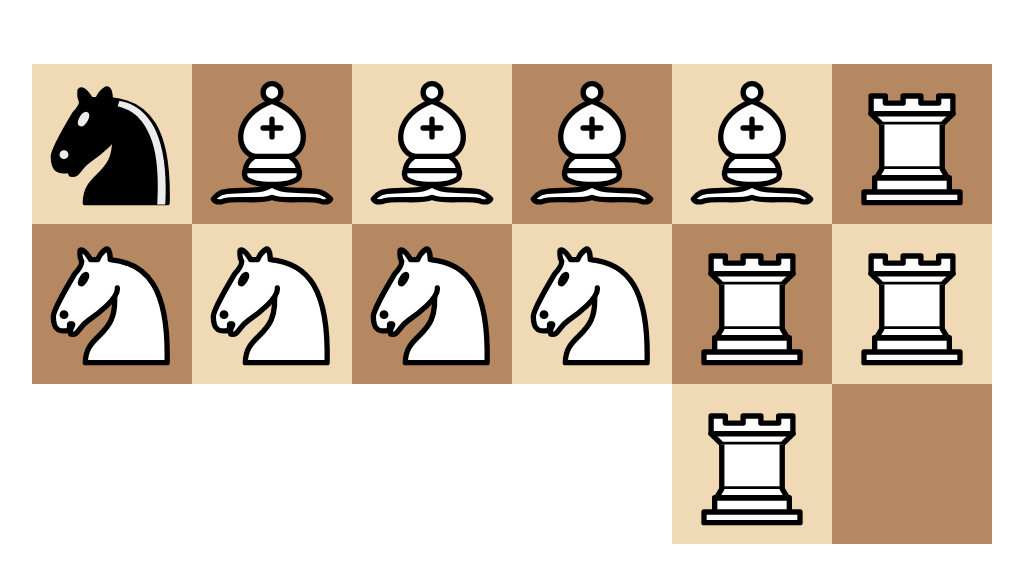
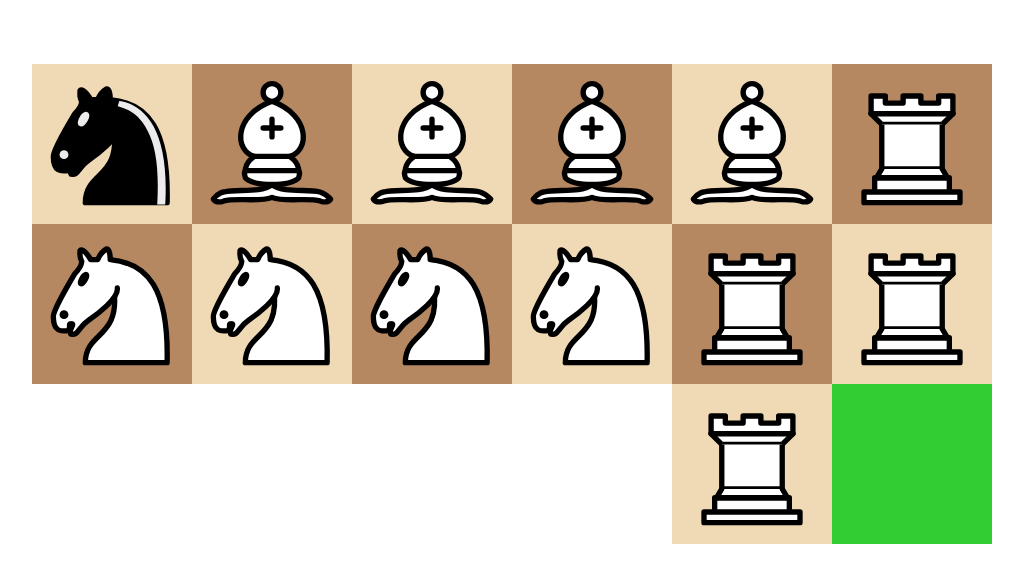
Before and after one commit to qdrptd/black-knight, a React (Create React App) app: page / in a window 1280 px wide. Shown: the top 582 px of the page, without its empty margins (128-1151 px from the left). Built offline with nearby package versions, Linux system fonts and the light colour scheme.

Commit message:
modified goal color

```diff
--- a/src/App.tsx
+++ b/src/App.tsx
@@ -118,7 +118,7 @@ function App() {
                   value === 'W'?
                   <div className='w-16 lg:w-40 h-16 lg:h-40 bg-white'></div>
                   :
-                  <div className={`w-16 lg:w-40 h-16 lg:h-40 ${ (toMove && row === toMove.row && col === toMove.col)? (row+col)%2===0 ? 'bg-selectedlight' : 'bg-selecteddark': (row+col)%2===0 ? 'bg-light' : 'bg-dark'}`}>
+                  <div className={`w-16 lg:w-40 h-16 lg:h-40 ${ (row === 2 && col === 5) ? (toMove && row === toMove.row && col === toMove.col ? 'bg-selectedgoal': 'bg-goal'): (toMove && row === toMove.row && col === toMove.col)? (row+col)%2===0 ? 'bg-selectedlight' : 'bg-selecteddark': (row+col)%2===0 ? 'bg-light' : 'bg-dark'}`}>
                     {
                       value === '0'?
                       <div/>
--- a/tailwind.config.js
+++ b/tailwind.config.js
@@ -6,7 +6,9 @@ module.exports = {
       'light': '#F0D9B5',
       'dark': '#B58862',
       'selectedlight': '#87976A',
-      'selecteddark': '#6A6F41'
+      'selecteddark': '#6A6F41',
+      'goal': '#32cd32',
+      'selectedgoal': '#008000'
     },
     extend: {},
   },
```
